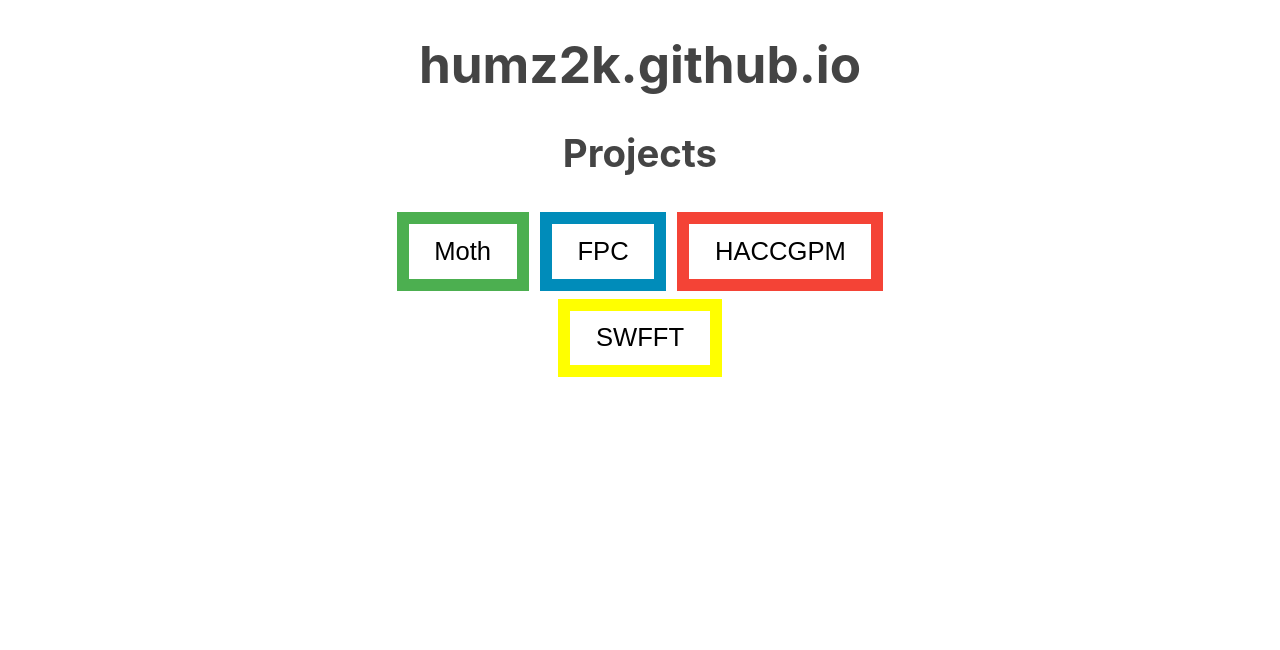
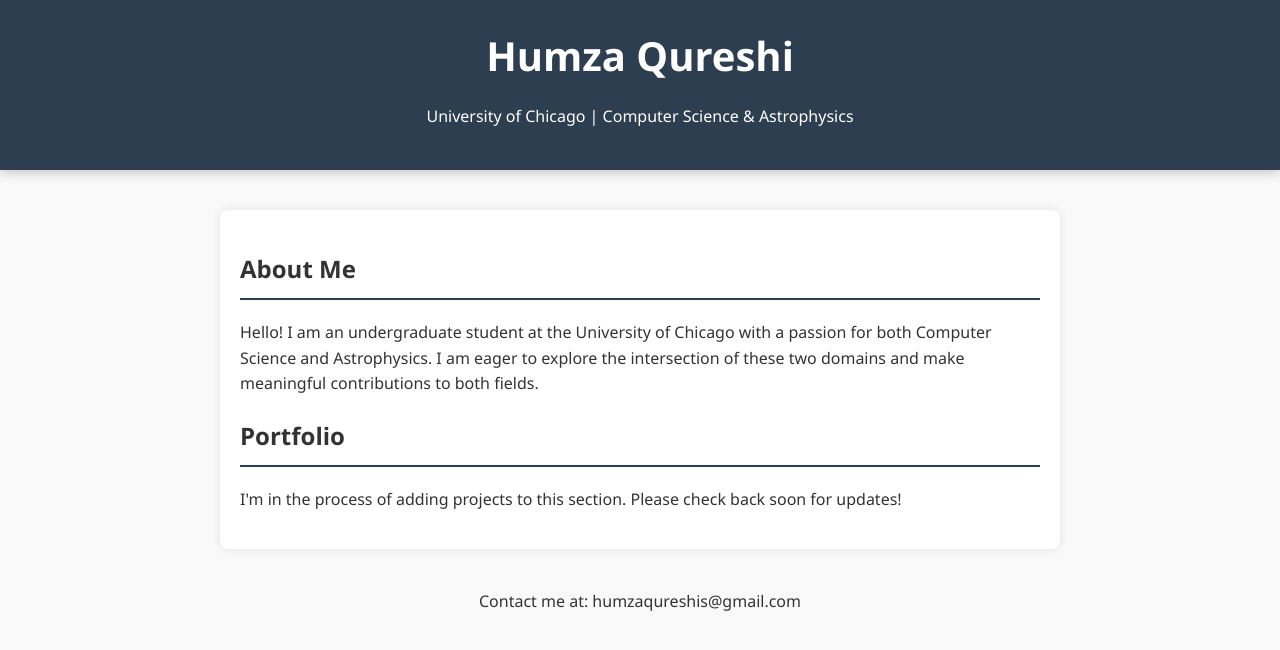
Before and after one commit to humz2k/humz2k.github.io, a plain HTML site: page index.html in a window 1280 px wide. Drawn offline with Linux system fonts and the light colour scheme.

Commit message:
Update index.html

```diff
--- a/index.html
+++ b/index.html
@@ -1,75 +1,119 @@
 <!DOCTYPE html>
-<html>
+<html lang="en">
+
 <head>
-        <meta charset="utf-8">
-        <meta name="viewport" content="width=device-width, initial-scale=1">
-        <title>humz2k.github.io</title>
-        <style type="text/css">body{text-align: center;max-width:650px;margin:1vw auto;padding:0 0.1vw;font:2vw/1.5 -apple-system, BlinkMacSystemFont, "Segoe UI", Roboto, "Helvetica Neue", Arial, "Noto Sans", sans-serif, "Apple Color Emoji", "Segoe UI Emoji", "Segoe UI Symbol", "Noto Color Emoji";color:#444}h1,h2,h3{line-height:1.2}@media (prefers-color-scheme: dark){body{color:#c9d1d9;background:#0d1117}a:link{color:#58a6ff}a:visited{color:#8e96f0}}
-            h1,h2,h3{line-height:1.2}
-            .button {
-                background-color: #4CAF50; /* Green */
-                border: none;
-                color: rgb(94, 94, 94);
-                padding: 1vw 2vw;
-                text-align: center;
+    <meta charset="UTF-8">
+    <meta name="viewport" content="width=device-width, initial-scale=1.0">
+    <title>Humza Qureshi's Portfolio</title>
+    <style>
+        /* General Styles */
+        body {
+            font-family: 'Segoe UI', Tahoma, Geneva, Verdana, sans-serif;
+            margin: 0;
+            padding: 0;
+            background-color: #f9f9f9;
+            color: #333;
+            line-height: 1.6;
+        }
+        a {
+            color: #0077cc;
             text-decoration: none;
-                display: inline-block;
-                font-size: 2vw;
-                margin: 4px 2px;
-                transition-duration: 0.4s;
-                cursor: pointer;
+        }
+        a:hover {
+            text-decoration: underline;
         }
 
-                .button1 {
-                background-color: white;
-                color: black;
-                border: 1vw solid #4CAF50;
+        /* Header Styles */
+        header {
+            background-color: #2c3e50;
+            color: #ffffff;
+            text-align: center;
+            padding: 1.5rem 0;
+            box-shadow: 0px 3px 10px rgba(0, 0, 0, 0.2);
+        }
+        header h1 {
+            margin: 0;
+            font-size: 2.5rem;
         }
 
-                .button1:hover {
-                background-color: #4CAF50;
-                color: white;
+        /* Content Styles */
+        section.content {
+            max-width: 800px;
+            margin: 40px auto;
+            padding: 20px;
+            background-color: #ffffff;
+            box-shadow: 0px 0px 10px rgba(0, 0, 0, 0.1);
+            border-radius: 8px;
+        }
+        section.content h2 {
+            border-bottom: 2px solid #2c3e50;
+            padding-bottom: 10px;
+            margin-bottom: 20px;
         }
 
-                .button2 {
-                background-color: white;
-                color: black;
-                border: 1vw solid #008CBA;
+        /* Footer Styles */
+        footer {
+            text-align: center;
+            margin-top: 40px;
         }
 
-                .button2:hover {
-                background-color: #008CBA;
-                color: white;
+        /* Fade-in styles */
+        .fade-in {
+            opacity: 0;
+            transform: translateY(20px);
+            transition: all 0.5s;
+            will-change: opacity, transform;
+            visibility: hidden;
+        }
+        .visible {
+            opacity: 1;
+            transform: translateY(0);
+            visibility: visible;
+        }
+    </style>
+</head>
+
+<body>
+
+    <header class="fade-in">
+        <h1>Humza Qureshi</h1>
+        <p>University of Chicago | Computer Science & Astrophysics</p>
+    </header>
+
+    <section class="content fade-in">
+        <h2>About Me</h2>
+        <p>
+            Hello! I am an undergraduate student at the University of Chicago with a passion for both Computer Science and Astrophysics.
+            I am eager to explore the intersection of these two domains and make meaningful contributions to both fields.
+        </p>
+
+        <h2>Portfolio</h2>
+        <p>
+            I'm in the process of adding projects to this section. Please check back soon for updates!
+        </p>
+    </section>
+
+    <footer class="fade-in">
+        <p>Contact me at: humzaqureshis@gmail.com</p>
+    </footer>
+
+    <script>
+        // JavaScript to handle scroll fade-in effect
+        const fadeEls = document.querySelectorAll('.fade-in');
+
+        function checkVisibility() {
+            fadeEls.forEach(el => {
+                const rect = el.getBoundingClientRect();
+                const windowHeight = (window.innerHeight || document.documentElement.clientHeight);
+                if (rect.top <= windowHeight && rect.bottom >= 0) {
+                    el.classList.add('visible');
+                }
+            });
         }
 
-                .button3 {
-                background-color: white;
-                color: black;
-                border: 1vw solid #f44336;
-                }
-
-                .button3:hover {
-                background-color: #f44336;
-                color: white;
-                }
-
-                .button4 {
-                background-color: white;
-                color: black;
-                border: 1vw solid #ffff00;
-                }
-
-                .button4:hover {background-color: #f0f000;
-                color: white}
-        </style>
-    </head>
-    <body>
-        <h1>humz2k.github.io</h1>
-
-        <h2>Projects</h2>
-        <button class="button button1" onclick="window.location.href='https://github.com/humz2k/Moth';">Moth</button>
-        <button class="button button2" onclick="window.location.href='https://github.com/humz2k/FPC';">FPC</button>
-        <button class="button button3" onclick="window.location.href='https://github.com/humz2k/HACC_GPM';">HACCGPM</button>
-        <button class="button button4" onclick="window.location.href='https://git.cels.anl.gov/hqureshi/swfft-gpu';">SWFFT</button>
+        window.addEventListener('scroll', checkVisibility);
+        window.addEventListener('resize', checkVisibility);
+        window.addEventListener('load', checkVisibility);
+    </script>
 </body>
 </html>
```
Lines whose indentation alone changed are shown as unchanged.
